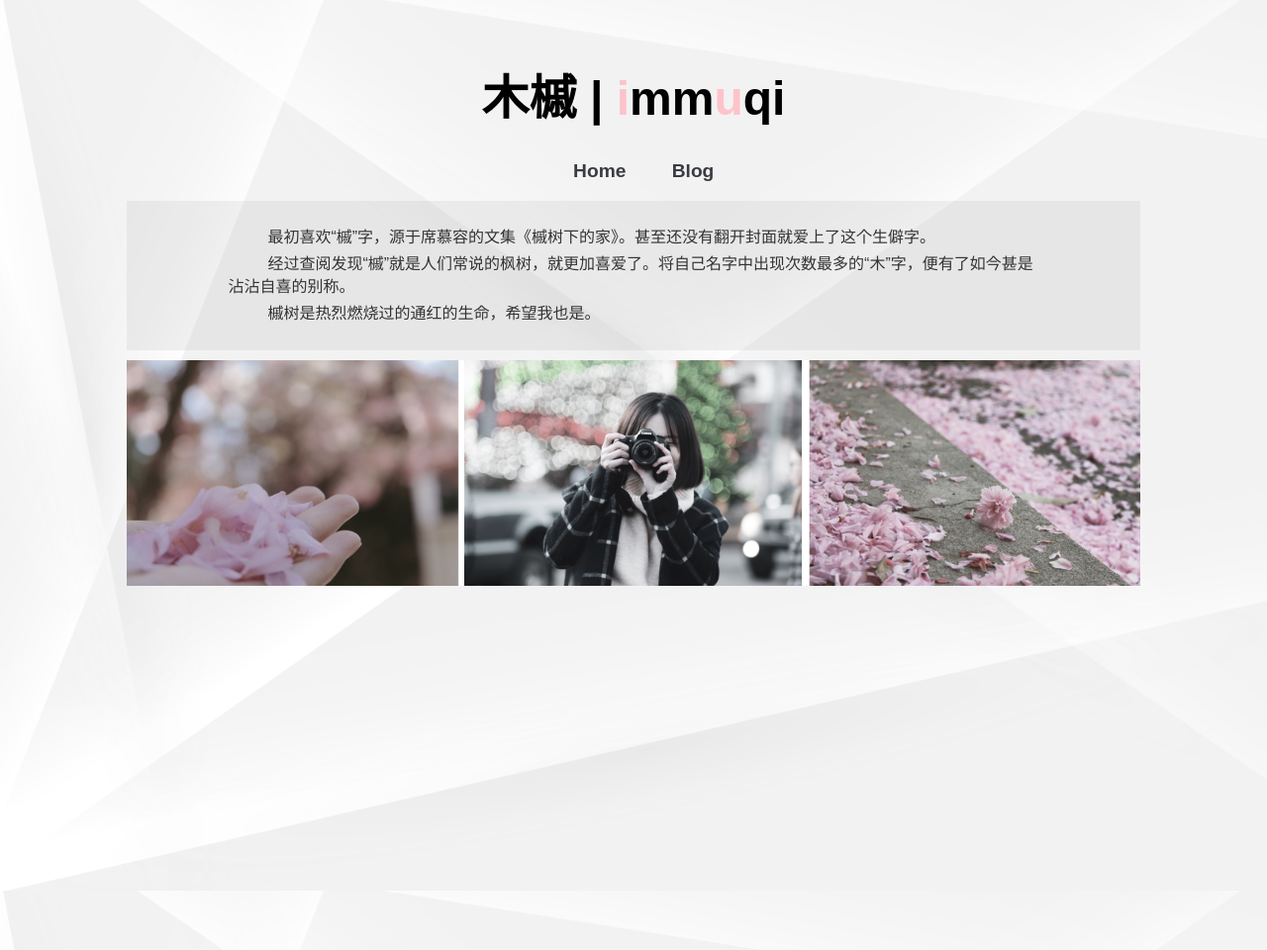
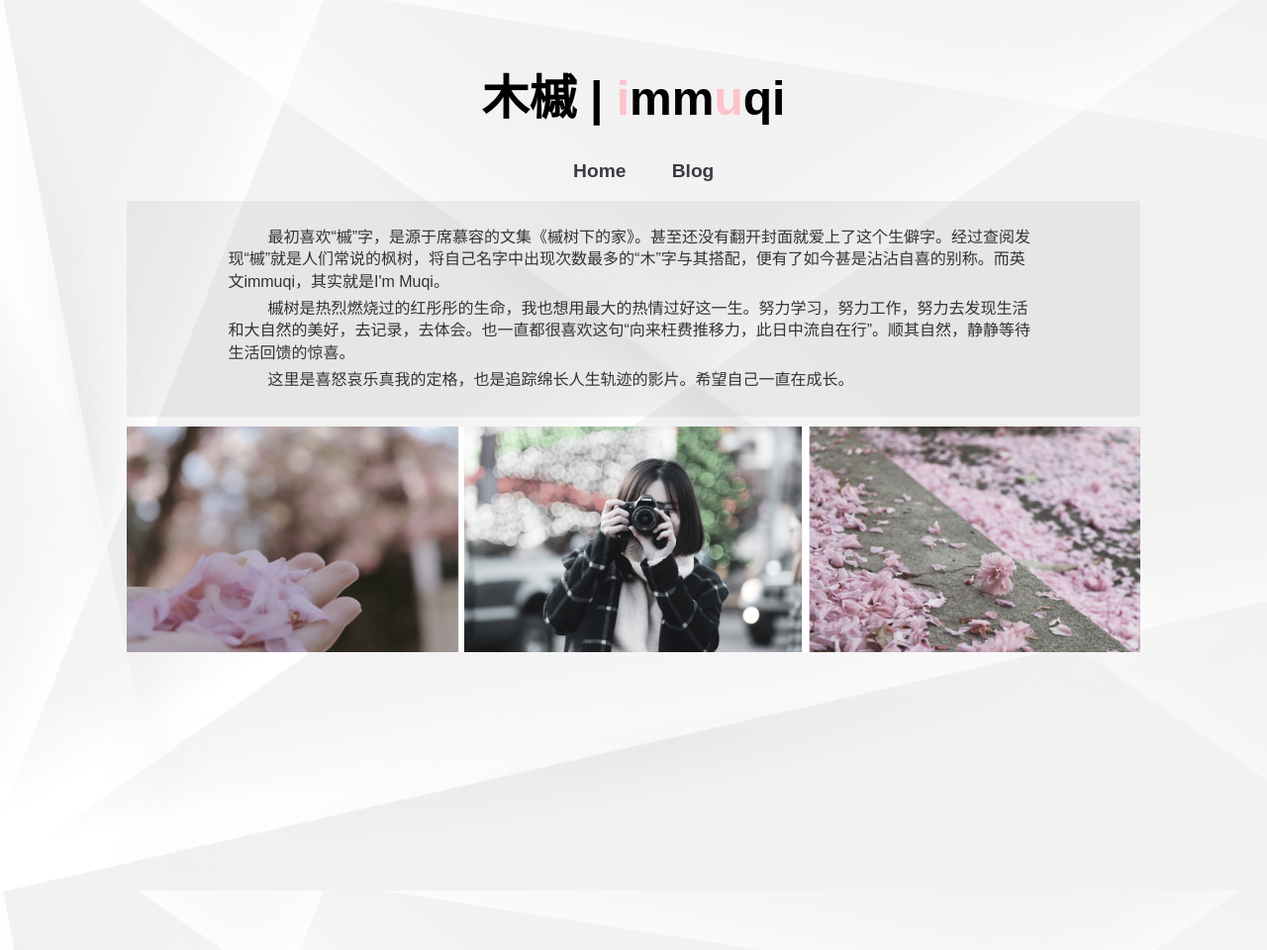
Before and after one commit to MuqiX/MuqiX.github.io, a Jekyll site: the page built from index.html, in a window 1280 px wide. Shown: the whole page at 99% size. Built offline with Jekyll 4.4.1, drawn with Linux system fonts in a browser that asks for light colours.

Commit message:
change intro

```diff
--- a/index.html
+++ b/index.html
@@ -6,25 +6,19 @@ title: Muqi's seeking.
 	<div class="blurb">
 		<div class="intro">
 			<p>
-				最初喜欢“槭”字，源于席慕容的文集《槭树下的家》。甚至还没有翻开封面就爱上了这个生僻字。
+				最初喜欢“槭”字，是源于席慕容的文集《槭树下的家》。甚至还没有翻开封面就爱上了这个生僻字。经过查阅发现“槭”就是人们常说的枫树，将自己名字中出现次数最多的“木”字与其搭配，便有了如今甚是沾沾自喜的别称。而英文immuqi，其实就是I'm Muqi。
 			</p>
 			<p>
-				经过查阅发现“槭”就是人们常说的枫树，就更加喜爱了。将自己名字中出现次数最多的“木”字，便有了如今甚是沾沾自喜的别称。
+				槭树是热烈燃烧过的红彤彤的生命，我也想用最大的热情过好这一生。努力学习，努力工作，努力去发现生活和大自然的美好，去记录，去体会。也一直都很喜欢这句“向来枉费推移力，此日中流自在行”。顺其自然，静静等待生活回馈的惊喜。
 			</p>
 			<p>
-				槭树是热烈燃烧过的通红的生命，希望我也是。
+				这里是喜怒哀乐真我的定格，也是追踪绵长人生轨迹的影片。希望自己一直在成长。
 			</p>
 		</div>
 	</div>
 	<div class="indeximg">
-		<div class="childblock1">
-			<!--img src="image/index1.jpg"-->
-		</div >
-		<div class="childblock2">
-			<!--img src="/image/index2.jpeg"-->
-		</div>
-		<div class="childblock3">
-			<!--img src="image/index3.jpg"-->
-		</div>
+		<div class="childblock1"></div >
+		<div class="childblock2"></div>
+		<div class="childblock3"></div>
 	</div>
 </div>
```
